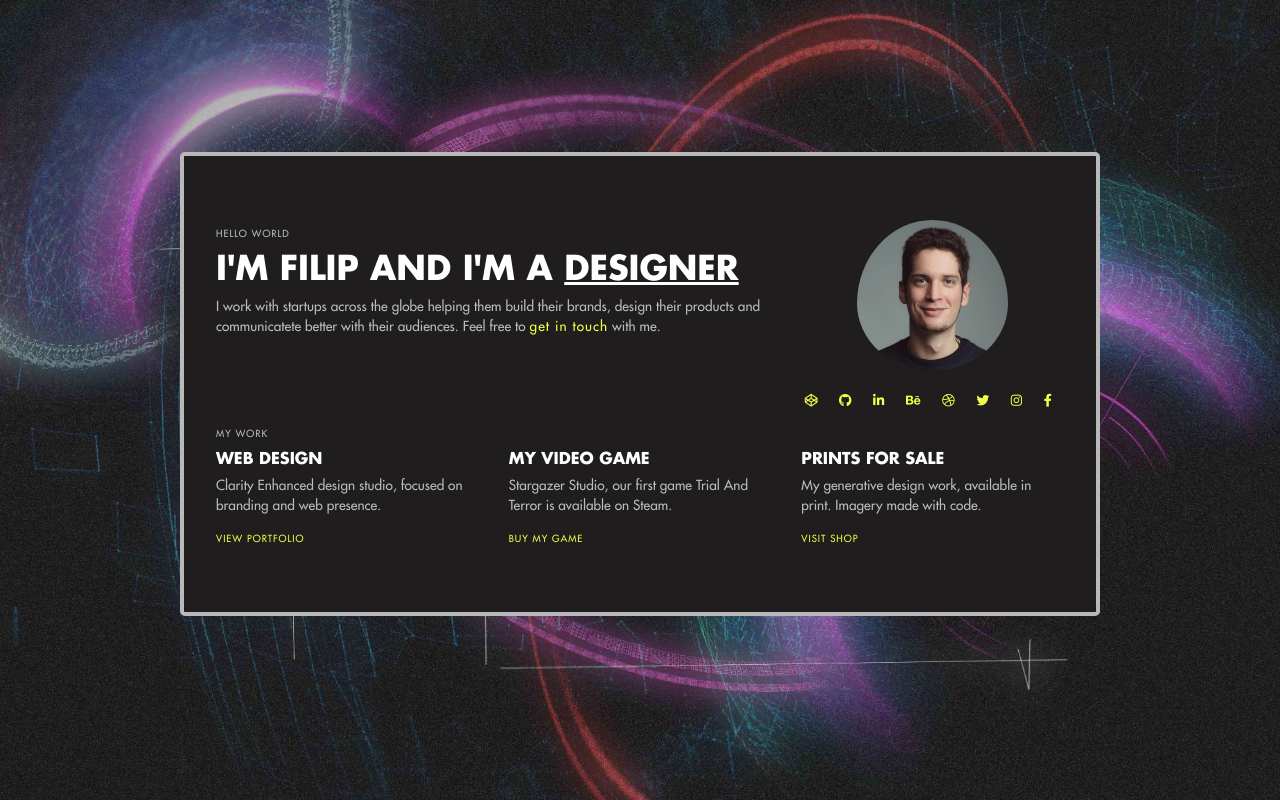
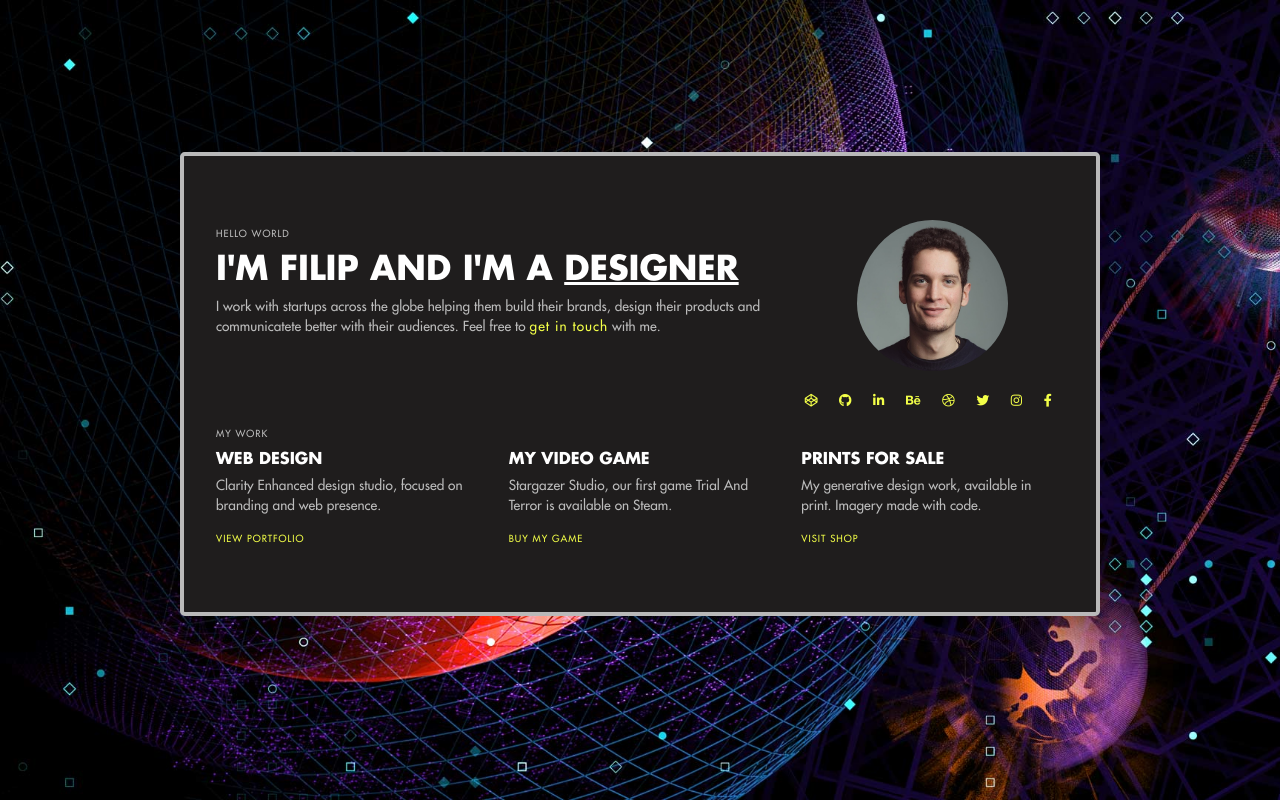
Before and after one commit to FilipRastovic/www.filiprastovic.com, a PHP site: page / in a window 1280 px wide. Run offline with PHP 8.4, Linux system fonts and the light colour scheme; style sheets or scripts are compiled from the project's sources.

Commit message:
-lol added wallpaper

```diff
--- a/scss/_global.scss
+++ b/scss/_global.scss
@@ -5,7 +5,7 @@ body {
 	background-size: cover;
 
 	@media (min-width: 768px) {
-		background-image: url(/img/hex-object-wallpaper.jpg);
+		background-image: url(/img/hex-object-wallpaper-2.jpg);
 		height: 100vh;
 	}
 
```
